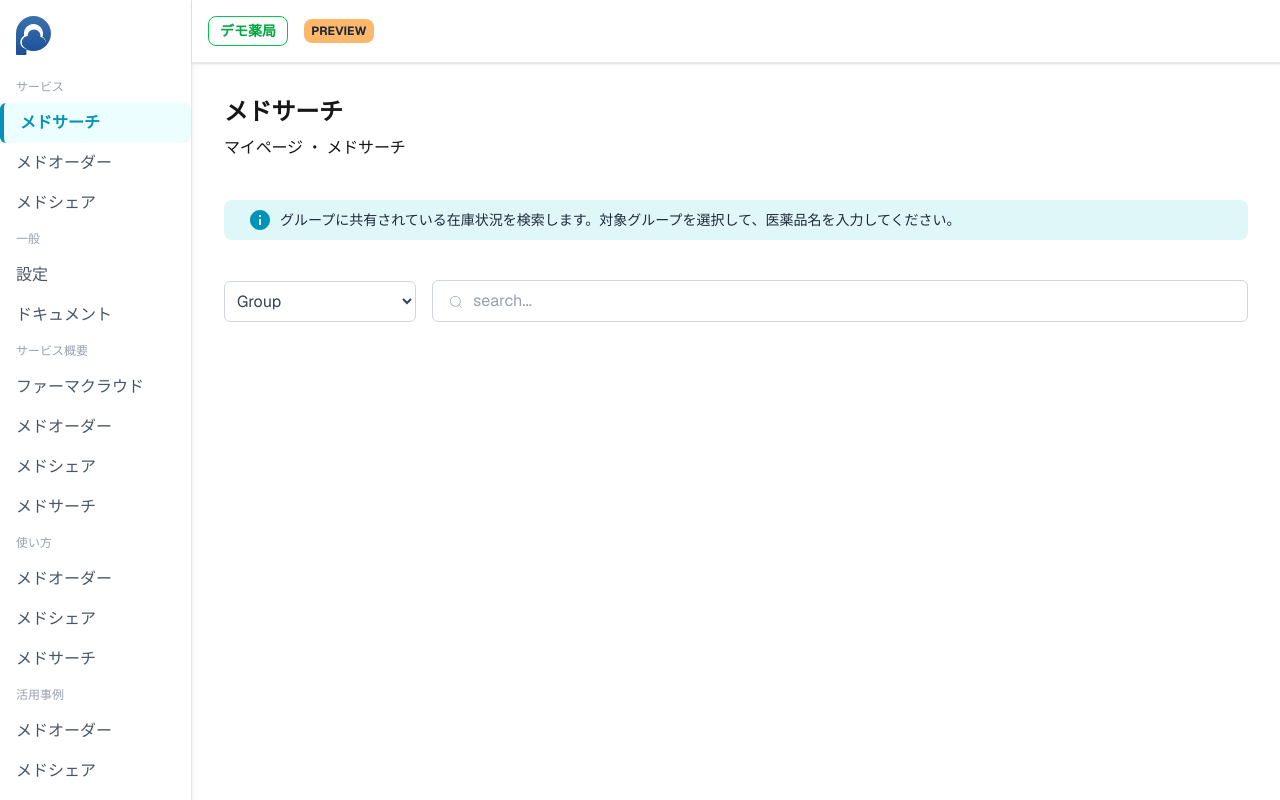
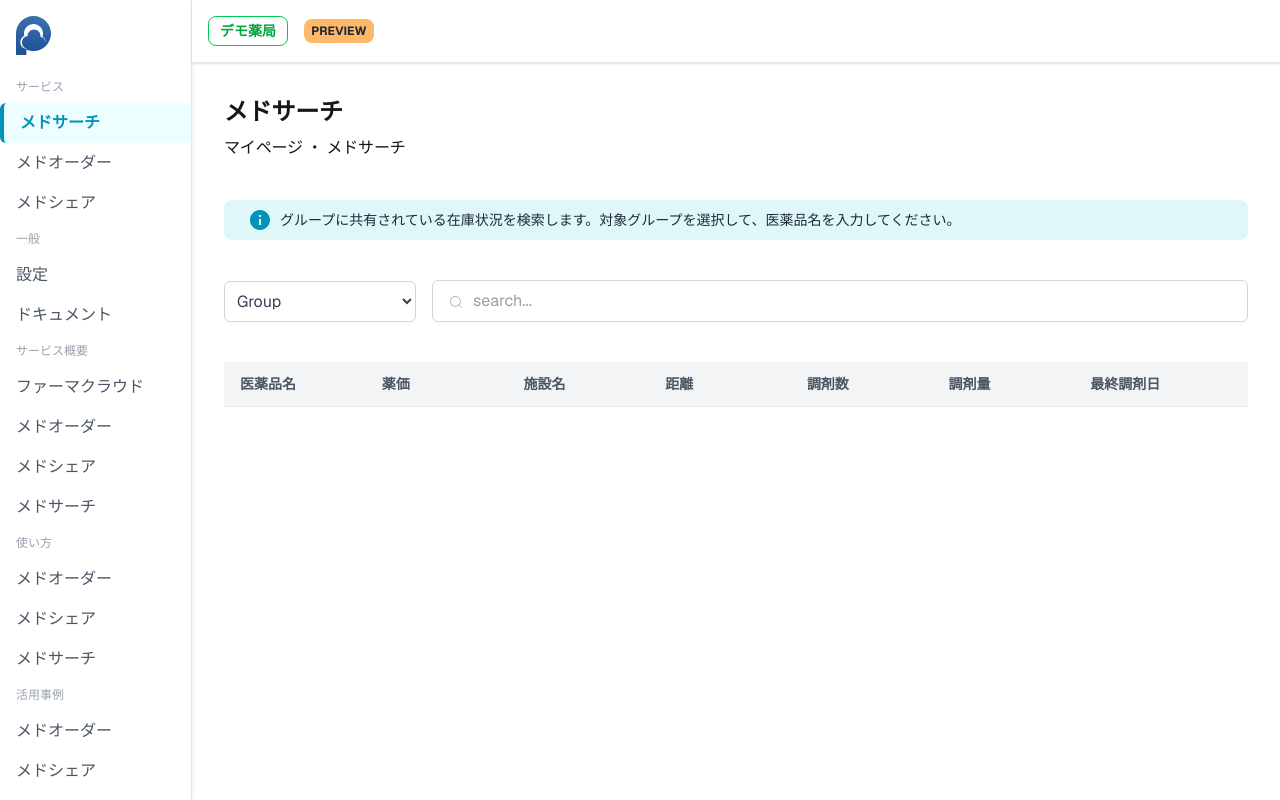
Before and after one commit to Ideguchi-Pharma/medsearch, a Next.js app: page / in a window 1280 px wide. Built offline with nearby package versions, Linux system fonts and the light colour scheme.

Commit message:
検索結果で表示する項目を追加

```diff
--- a/src/app/page.tsx
+++ b/src/app/page.tsx
@@ -80,10 +80,25 @@ export default function Home() {
             <div className="absolute left-4 top-4/7 -translate-y-1/2 text-gray-400 w-5 h-5">
             <CiSearch  />
             </div>
-
+          </div>
           </div>
 
-        </div>
+      <div className="
+      flex w-full
+      bg-gray-100 border-b border-gray-200
+      py-3 px-4
+      mt-8
+      font-bold text-gray-600 text-sm
+      ">
+        <div className="w-1/4">医薬品名</div>
+        <div className="w-1/4">薬価</div>
+        <div className="w-1/4">施設名</div>
+        <div className="w-1/4">距離</div>
+        <div className="w-1/4">調剤数</div>
+        <div className="w-1/4">調剤量</div>
+        <div className="w-1/4">最終調剤日</div>
+      </div>
+
 
       </main>
       <footer className="row-start-3 flex gap-[24px] flex-wrap items-center justify-center">
```
